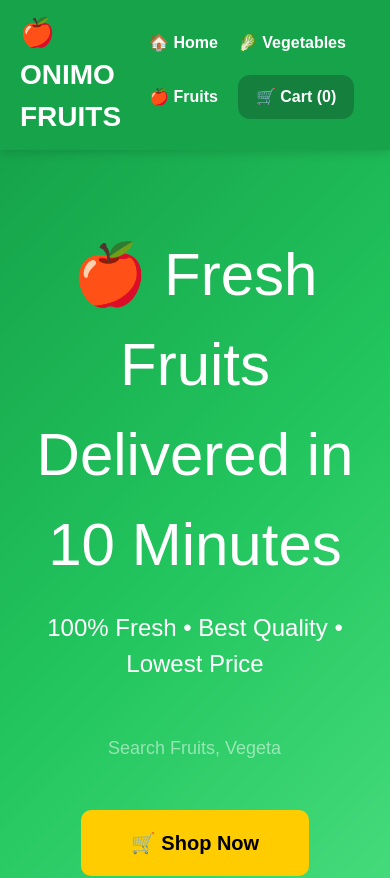
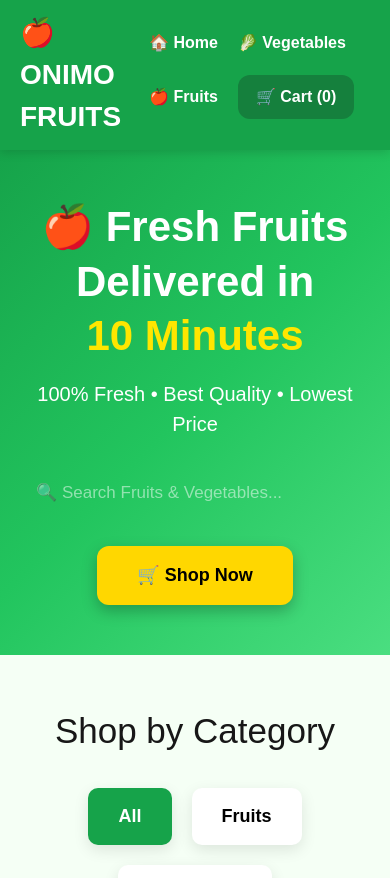
Before and after one commit to vikasRaj23/onimo-fruits, a Next.js app in the folder frontend/: page / in a window 390 px wide. Shown: the top 878 px of the page. Built offline with nearby package versions, Linux system fonts and the light colour scheme.

Commit message:
Hero responsive update

```diff
--- a/frontend/components/Hero.tsx
+++ b/frontend/components/Hero.tsx
@@ -9,7 +9,6 @@ export default function Hero({
   search,
   setSearch,
 }: HeroProps) {
-
   const scrollToProducts = () => {
     const section = document.getElementById("products");
     if (section) {
@@ -24,23 +23,27 @@ export default function Hero({
       style={{
         background: "linear-gradient(135deg,#16a34a,#22c55e,#4ade80)",
         color: "white",
-        padding: "80px 20px",
+        padding: "50px 20px",
         textAlign: "center",
       }}
     >
       <h1
         style={{
-          fontSize: "60px",
-          marginBottom: "20px",
+          fontSize: "42px",
+          fontWeight: "bold",
+          marginBottom: "15px",
+          lineHeight: "1.3",
         }}
       >
-        🍎 Fresh Fruits Delivered in 10 Minutes
+        🍎 Fresh Fruits <br />
+        Delivered in <br />
+        <span style={{ color: "#FFE600" }}>10 Minutes</span>
       </h1>
 
       <p
         style={{
-          fontSize: "24px",
-          marginBottom: "35px",
+          fontSize: "20px",
+          marginBottom: "25px",
         }}
       >
         100% Fresh • Best Quality • Lowest Price
@@ -48,16 +51,16 @@ export default function Hero({
 
       <input
         type="text"
-        placeholder="Search Fruits, Vegetables..."
+        placeholder="🔍 Search Fruits & Vegetables..."
         value={search}
         onChange={(e) => setSearch(e.target.value)}
         style={{
-          width: "60%",
-          maxWidth: "700px",
-          padding: "18px",
+          width: "100%",
+          maxWidth: "500px",
+          padding: "16px",
           borderRadius: "12px",
           border: "none",
-          fontSize: "18px",
+          fontSize: "17px",
           outline: "none",
         }}
       />
@@ -67,15 +70,16 @@ export default function Hero({
       <button
         onClick={scrollToProducts}
         style={{
-          marginTop: "30px",
-          padding: "18px 50px",
-          fontSize: "20px",
+          marginTop: "25px",
+          padding: "16px 40px",
+          fontSize: "18px",
           border: "none",
-          borderRadius: "10px",
-          background: "#ffcc00",
+          borderRadius: "12px",
+          background: "#FFD700",
           color: "#000",
           cursor: "pointer",
           fontWeight: "bold",
+          boxShadow: "0 6px 15px rgba(0,0,0,.25)",
         }}
       >
         🛒 Shop Now
```
